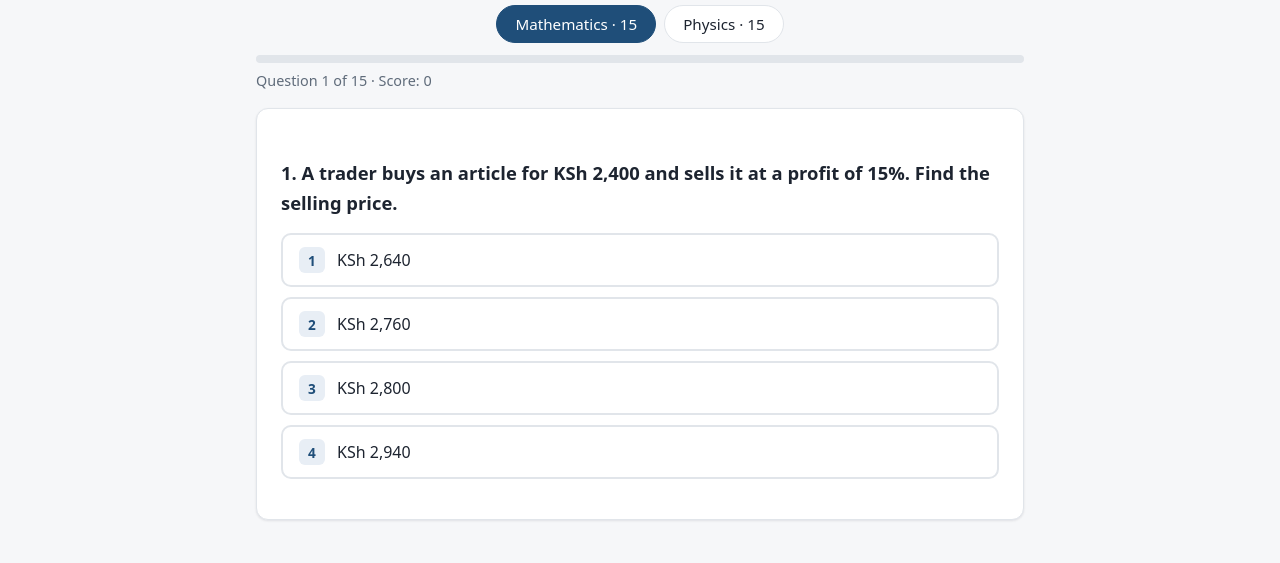
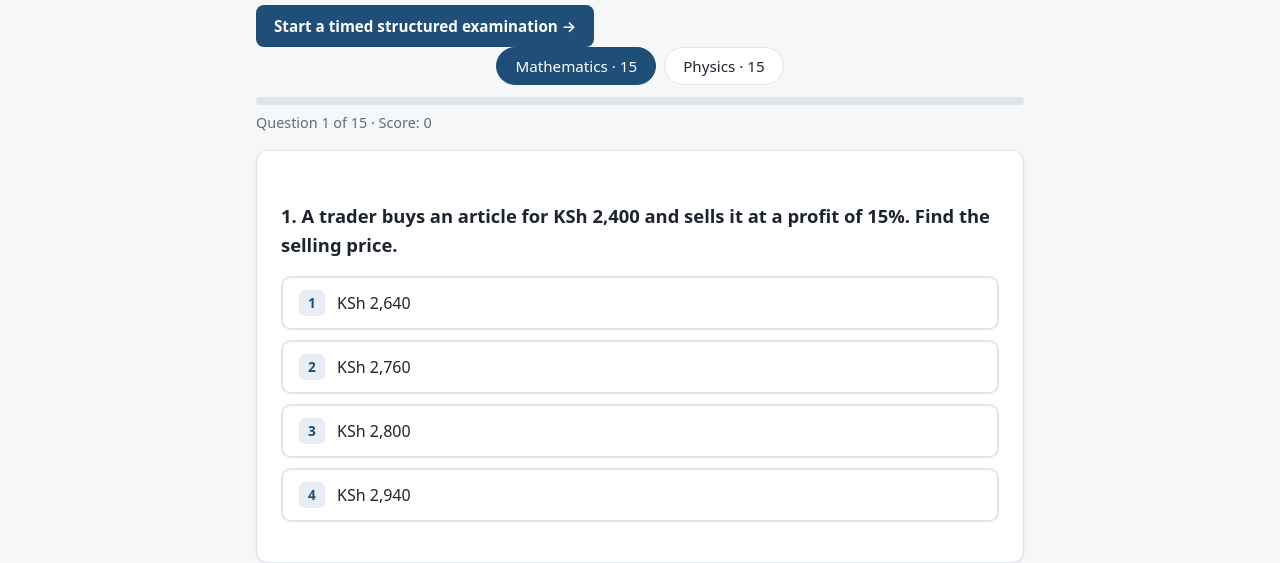
Before and after one commit to kennedykarema3-boop/mathphysics-site, a plain HTML site: page kcse.html in a window 1280 px wide. Shown: the part 251-814 px from the top of the page. Drawn offline with Linux system fonts and the light colour scheme.

Commit message:
Link structured examination papers from KCSE practice

```diff
--- a/kcse.html
+++ b/kcse.html
@@ -12,6 +12,7 @@
 <nav class="breadcrumb"><a href="index.html">Topics</a> › <span>KCSE Practice Papers</span></nav>
 <h1>KCSE Practice Papers</h1>
 <p class="lead">15 original KCSE-style revision questions per subject in an objective quiz format, with instant marking and worked explanations. These are not verbatim official past-paper questions; use them alongside structured KCSE papers.</p>
+<p><a class="btn" href="structured-papers.html">Start a timed structured examination →</a></p>
 <div class="filters" id="paper-subjects">
 <button class="filter active" data-subject="Mathematics">Mathematics · 15</button>
 <button class="filter" data-subject="Physics">Physics · 15</button>
```
